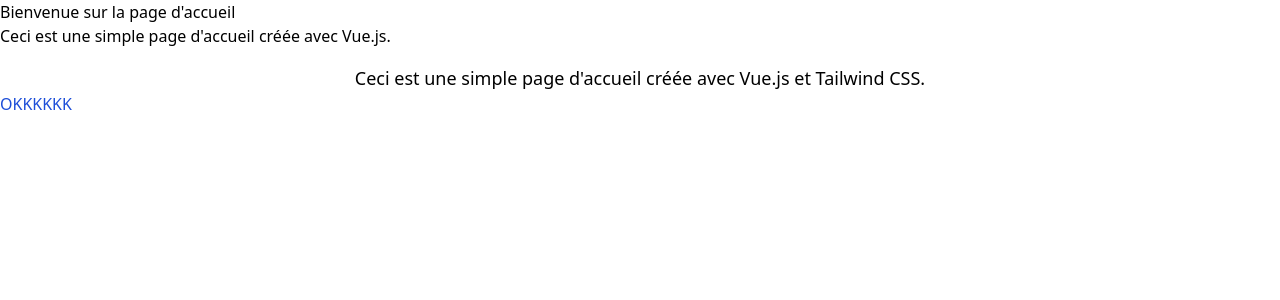
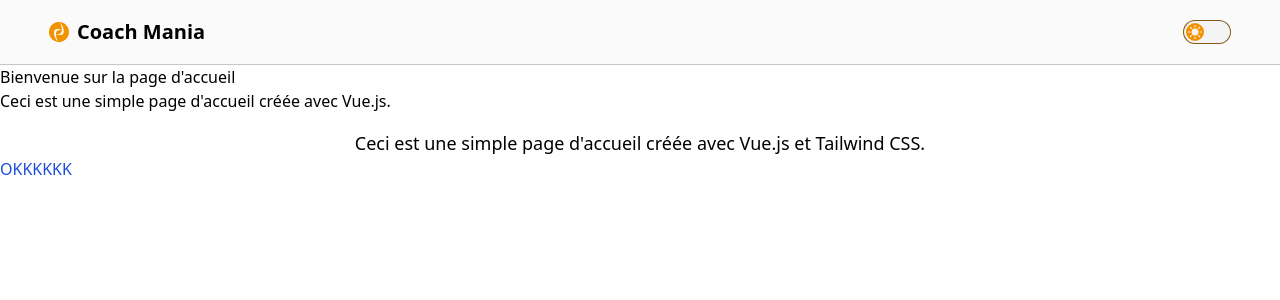
Before and after one commit to coachmania/refactor, a Vue app in the folder vue/: page / in a window 1280 px wide. Shown: the top 300 px of the page. Built offline with nearby package versions, Linux system fonts and the light colour scheme.

Commit message:
add togle button

```diff
--- a/vue/src/App.vue
+++ b/vue/src/App.vue
@@ -1,16 +1,19 @@
 <template>
   <div id="app">
-    <Home />
+    <Header/>
+    <Home/>
   </div>
 </template>
 
 <script>
 import Home from './components/Home.vue';
+import Header from './components/Header.vue';
 
 export default {
   name: 'App',
   components: {
     Home,
+    Header,
   },
 };
 </script>
--- /dev/null
+++ b/vue/src/components/Header.vue
@@ -0,0 +1,30 @@
+<template>
+	<nav class="navbar px-8 border-b border-base-300 bg-base-200">
+		<div class="navbar-start">
+			<a class="btn btn-ghost text-xl" href="#">
+				<svg class="h-icon fill-primary" version="1.1" viewBox="0 0 191 191" xml:space="preserve" xmlns="http://www.w3.org/2000/svg"><g transform="translate(-211.91 10.824)"><path d="m291.75 179.16c-24.559-4.221-46.205-17.383-60.718-36.92-21.871-29.442-25.251-68.204-8.7828-100.74 14.614-28.876 42.302-48.048 74.751-51.762 29.173-3.3388 60.737 8.3728 80.35 29.814 34.108 37.287 34.066 93.026-0.0987 130.38-11.425 12.49-29.849 23.311-47.003 27.606-10.959 2.7445-27.85 3.4592-38.498 1.6292zm-1.8902-20.247c-9.1272-25.367-11.095-34.733-11.083-52.751 0.0116-17.362 1.5355-22.859 8.5422-30.812 5.9328-6.7341 12.592-9.5871 25.078-10.744 11.925-1.1048 14.108-1.6251 13.579-3.2369-0.51527-1.5701-8.1963-3.4428-19.869-4.8441-22.292-2.6764-39.694 3.9544-44.248 16.86-2.1299 6.0355-2.9682 21.393-1.7034 31.208 2.0887 16.211 8.6553 33.419 18.525 48.548 6.0606 9.2896 13.805 18.251 14.352 16.608 0.19195-0.57532-1.2364-5.4522-3.174-10.837zm38.704-46.736c17.901-3.7896 23.682-12.977 23.682-37.634 0-15.981-3.8779-31.625-11.718-47.271-6.7684-13.508-18.285-29.837-19.903-28.22-0.28747 0.28722 1.501 6.7461 3.9743 14.353 6.551 20.148 8.8306 31.039 9.3776 44.802 0.75176 18.916-2.5663 29.575-11.801 37.911-6.5004 5.8676-11.38 7.5479-24.468 8.4254-6.3304 0.42444-11.978 1.2389-12.549 1.81-1.4477 1.4464 4.737 3.7601 14.09 5.2712 4.1247 0.66638 8.1745 1.3437 8.9994 1.5052 4.125 0.80749 14.243 0.33324 20.315-0.95221z" stroke-width=".9995"/></g></svg>
+				Coach Mania
+			</a>
+		</div>
+		<div class="navbar-end">
+				<!-- <form method="post" action="{% url 'logout' %}"> -->
+					<!-- {% csrf_token %} -->
+					<!-- <button type="submit" class="btn btn-ghost text-md">Se déconnecter</button> -->
+				<!-- </form> -->
+				<!-- <a href="{% url 'pageProfile' %}" class="btn btn-ghost text-md">Mes CV</a> -->
+
+			<ToggleDarkModeButton/>
+		</div>
+	</nav>
+</template>
+
+<script>
+import ToggleDarkModeButton from './ToggleDarkModeButton.vue';
+
+export default {
+	name: 'Header',
+	components: {
+		ToggleDarkModeButton,
+	},
+};
+</script>
--- /dev/null
+++ b/vue/src/components/ToggleDarkModeButton.vue
@@ -0,0 +1,37 @@
+<template>
+	<button class="btn btn-link no-animation" @click="toggleDarkMode">
+		<label class="grid cursor-pointer pointer-events-none place-items-center">
+            <input type="checkbox" :checked="isDarkMode" class="toggle bg-primary theme-controller col-span-2 col-start-1 row-start-1"/>
+			<svg class="stroke-base-100 fill-base-100 col-start-1 row-start-1" xmlns="http://www.w3.org/2000/svg" width="14" height="14" viewBox="0 0 24 24" fill="none" stroke="currentColor" stroke-width="2" stroke-linecap="round" stroke-linejoin="round"><circle cx="12" cy="12" r="5" /><path d="M12 1v2M12 21v2M4.2 4.2l1.4 1.4M18.4 18.4l1.4 1.4M1 12h2M21 12h2M4.2 19.8l1.4-1.4M18.4 5.6l1.4-1.4" /></svg>
+			<svg class="stroke-base-100 fill-base-100 col-start-2 row-start-1" xmlns="http://www.w3.org/2000/svg" width="14" height="14" viewBox="0 0 24 24" fill="none" stroke="currentColor" stroke-width="2" stroke-linecap="round" stroke-linejoin="round"> <path d="M21 12.79A9 9 0 1 1 11.21 3 7 7 0 0 0 21 12.79z"></path></svg>
+		</label>
+	</button>
+</template>
+
+<script>
+export default {
+	name: 'ToggleDarkModeButton',
+    data() {
+        return {
+            isDarkMode: false,
+        };
+    },
+    mounted() {
+        this.isDarkMode = localStorage.getItem('theme') === 'dark';
+        this.applyTheme();
+    },
+    methods: {
+        toggleDarkMode() {
+            this.isDarkMode = !this.isDarkMode;
+            this.applyTheme();
+        },
+        applyTheme() {
+            if (this.isDarkMode) {
+                document.documentElement.setAttribute('data-theme', 'dark');
+            } else {
+                document.documentElement.setAttribute('data-theme', 'light');
+            }
+        },
+    },
+};
+</script>
```
